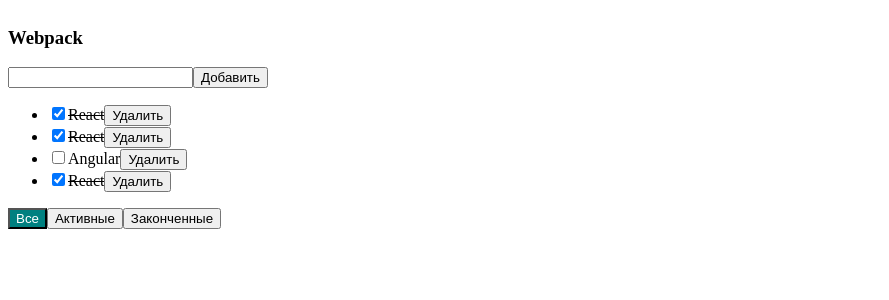
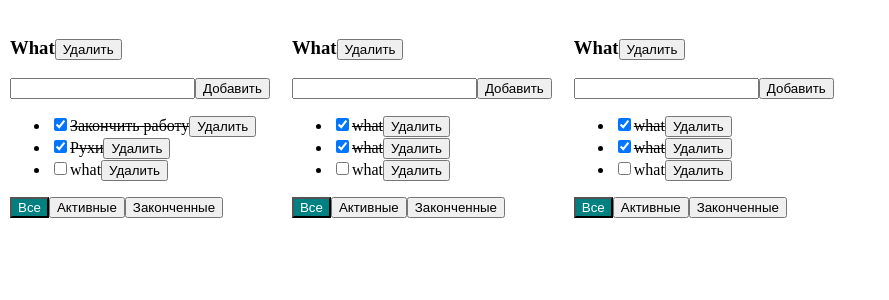
Before and after one commit to isuu-tm/React-todo-ts, a React (Create React App) app: page / in a window 1280 px wide. Shown: the top 300 px of the page, without its empty margins (0-889 px from the left). Built offline with nearby package versions, Linux system fonts and the light colour scheme.

Commit message:
Lesson 4 finished

```diff
--- a/src/App.css
+++ b/src/App.css
@@ -18,3 +18,7 @@
 .finished {
     text-decoration: line-through;
 }
+
+.todo {
+    margin: 10px 20px 20px 2px;
+}
--- a/src/App.tsx
+++ b/src/App.tsx
@@ -1,76 +1,117 @@
-import React, {useState} from 'react';
-import './App.css'
-import {TaskType, TodoList} from "./components/TodoList";
-import {v1} from "uuid";
+import React, { useState } from 'react';
+import './App.css';
+import { TaskType, TodoList } from "./components/TodoList";
+import { v1 } from "uuid";
 
 export type FilterType = 'All' | 'Active' | 'Completed';
 
 const App = () => {
-
-    const [tasks, setTasks] = useState<Array<TaskType>>([
-        {id:v1(), title:'React', isDone:true},
-        {id:v1(), title:'React', isDone:true},
-        {id:v1(), title:'Angular', isDone:false},
-        {id:v1(), title:'React', isDone:true},
-    ])
-
-    function removeTask(id:string) {
-        setTasks(tasks.filter( task => id !== task.id ))
-        /* Метод filter возвращет элементы которые прошли проверку,
-        * непостредственнно true || false */
-    }
-    const [tasks1, setTasks1] = useState<Array<TaskType>>([
-        {id:v1(), title:'React', isDone:true},
-        {id:v1(), title:'Vue', isDone:true},
-        {id:v1(), title:'Angular', isDone:false},
-        {id:v1(), title:'React', isDone:true},
-    ])
-
-
-
-    const [filter, setFilter] = useState<FilterType>('All')
-    /* Состояние свыше создана чтобы контролировать, какая данный момент задан фильтр*/
-
-    let tasksForFilter = tasks;
-
-    if (filter === 'Active') {
-        tasksForFilter = tasks.filter(task => task.isDone === false)
+    type TodoListType = {
+        id: string;
+        title: string;
+        filter: FilterType;
     };
 
-    if (filter === 'Completed') {
-        tasksForFilter = tasks.filter(task => task.isDone === true)
+    let todoListId1 = v1();
+    let todoListId2 = v1();
+    let todoListId3 = v1();
+
+    const [tasks, setTasks] = useState<Record<string, Array<TaskType>>>({
+        [todoListId1]: [
+            { id: v1(), title: 'Закончить работу', isDone: true },
+            { id: v1(), title: 'Рухи', isDone: true },
+            { id: v1(), title: 'what', isDone: false },
+        ],
+        [todoListId2]: [
+            { id: v1(), title: 'what', isDone: true },
+            { id: v1(), title: 'what', isDone: true },
+            { id: v1(), title: 'what', isDone: false },
+        ],
+        [todoListId3]: [
+            { id: v1(), title: 'what', isDone: true },
+            { id: v1(), title: 'what', isDone: true },
+            { id: v1(), title: 'what', isDone: false },
+        ],
+    });
+
+    function removeTask(id: string, todoListId: string) {
+        let tasksObj = { ...tasks };
+        let filteredTasks = tasksObj[todoListId].filter((task) => id !== task.id);
+        tasksObj[todoListId] = filteredTasks;
+        setTasks(tasksObj);
     }
 
-    function changeFilter(value:FilterType) {
-        setFilter(value)
+    function changeFilter(value: FilterType, todoListId: string) {
+        let todoListsCopy = [...todoLists];
+        let todolist = todoListsCopy.find((t) => t.id === todoListId);
+        if (todolist) {
+            todolist.filter = value;
+            setTodoLists(todoListsCopy);
+        }
     }
 
-    function addTask(title:string) {
-
-        let newTask = {id:v1(), title:title, isDone:false};
-        let newTasks = ([newTask, ...tasks])
-        setTasks(newTasks)
+    function addTask(title: string, todoListId: string) {
+        let newTask = { id: v1(), title: title, isDone: false };
+        let tasksObj = { ...tasks };
+        tasksObj[todoListId] = [...tasksObj[todoListId], newTask];
+        setTasks(tasksObj);
     }
 
-    function changeStatus(taskId:string, isDone:boolean) {
-        let task = tasks.find( t => t.id === taskId);
-        if (task) {
-        task.isDone = isDone
+    function changeStatus(taskId: string, isDone: boolean, todoListId: string) {
+        let tasksObj = { ...tasks };
+        let newTasks = tasksObj[todoListId].map((task) => {
+            if (task.id === taskId) {
+                return { ...task, isDone: isDone };
+            } else {
+                return task;
             }
-        setTasks([...tasks])
+        });
+        tasksObj[todoListId] = newTasks;
+        setTasks(tasksObj);
+    }
+
+    const removeTodoList = (todoListId:string) => {
+        const tasks1 = todoLists.filter( t => t.id !== todoListId)
+        setTodoLists(tasks1);
+        delete tasks[todoListId]
+        setTasks({...tasks})
+    }
+
+    let [todoLists, setTodoLists] = useState<Array<TodoListType>>([
+        { id: todoListId1, title: 'What', filter: 'All' },
+        { id: todoListId2, title: 'What', filter: 'All' },
+        { id: todoListId3, title: 'What', filter: 'All' },
+    ]);
+
+    return (
+        <div className='app'>
+            {todoLists.map((tl) => {
+                let tasksForFilter = tasks[tl.id];
+
+                if (tl.filter === 'Active') {
+                    tasksForFilter = tasksForFilter.filter((task) => task.isDone === false);
+                }
+
+                if (tl.filter === 'Completed') {
+                    tasksForFilter = tasksForFilter.filter((task) => task.isDone === true);
                 }
 
                 return (
-        <div className='app'>
                         <TodoList
-                title={'Webpack'}
+                            key={tl.id}
+                            removeTodoList={removeTodoList}
+                            id={tl.id}
+                            title={tl.title}
                             tasks={tasksForFilter}
                             removeTask={removeTask}
                             changeFilter={changeFilter}
                             addTask={addTask}
                             changeStatus={changeStatus}
-                filter={filter}
+                            filter={tl.filter}
                         />
+                    );
+                })
+            }
         </div>
     );
 };
--- a/src/components/TodoList.tsx
+++ b/src/components/TodoList.tsx
@@ -10,11 +10,13 @@
 type PropsType = {
     title: string,
     tasks: Array<TaskType>,
-    removeTask: (id: string) => void
-    changeFilter: (value: FilterType) => void
-    addTask: (title: string) => void
-    changeStatus: (taskId:string, isDone:boolean) => void
+    removeTask: (id: string, todoListId:string) => void
+    changeFilter: (value: FilterType, todoListId:string) => void
+    addTask: (title: string, todoListId:string) => void
+    changeStatus: (taskId:string, isDone:boolean, todoListId:string) => void
     filter: FilterType
+    id:string
+    removeTodoList: (todoListId:string) => void
 }
 export const TodoList: FC<PropsType> = (props) => {
 
@@ -28,10 +30,14 @@
 
     const onKeyPressHandler = (e: KeyboardEvent<HTMLInputElement>) => {
         setError(null)
-        if (e.charCode === 13) {
-            props.addTask(newTaskTitle)
+        if (newTaskTitle.trim() === '') {
+            setTimeout(() => {
+                setError('Поле обязательно!')
+            }, 100)
+            return;
+        } else if (e.charCode === 13) {
+            props.addTask(newTaskTitle, props.id)
             setNewTaskTitle('')
-
         }
     }
     const addTask = () => {
@@ -39,16 +45,26 @@
             setError('Поле обязательно!')
             return;
         } else {
-            props.addTask(newTaskTitle)
+            props.addTask(newTaskTitle, props.id)
             setNewTaskTitle('')
         }
     }
-    const onAllFilterHandler = () => props.changeFilter('All')
-    const onActiveFilterHandler = () => props.changeFilter('Active')
-    const onCompletedFilterHandler = () => props.changeFilter('Completed')
+
+    const removeTodoListHandler = () => {
+        props.removeTodoList(props.id)
+    }
+    const onAllFilterHandler = () => props.changeFilter('All', props.id )
+    const onActiveFilterHandler = () => props.changeFilter('Active', props.id)
+    const onCompletedFilterHandler = () => props.changeFilter('Completed', props.id)
     return (
-        <div>
-            <h3>{props.title}</h3>
+        <div className='todo'>
+            <h3>{props.title}
+                <button
+                    onClick={removeTodoListHandler}
+                >
+                    Удалить
+                </button>
+            </h3>
             <div>
                 <input
                     value={newTaskTitle}
@@ -74,11 +90,11 @@
                     props.tasks.map(task => {
 
                         const onRemoveHandler = () => {
-                            props.removeTask(task.id)
+                            props.removeTask(task.id, props.id)
                         }
 
                         const onChangeHandler = (e:ChangeEvent<HTMLInputElement>) => {
-                            props.changeStatus(task.id, e.currentTarget.checked)
+                            props.changeStatus(task.id, e.currentTarget.checked, props.id)
                         }
 
                         return <li
```
Lines whose indentation alone changed are shown as unchanged.
